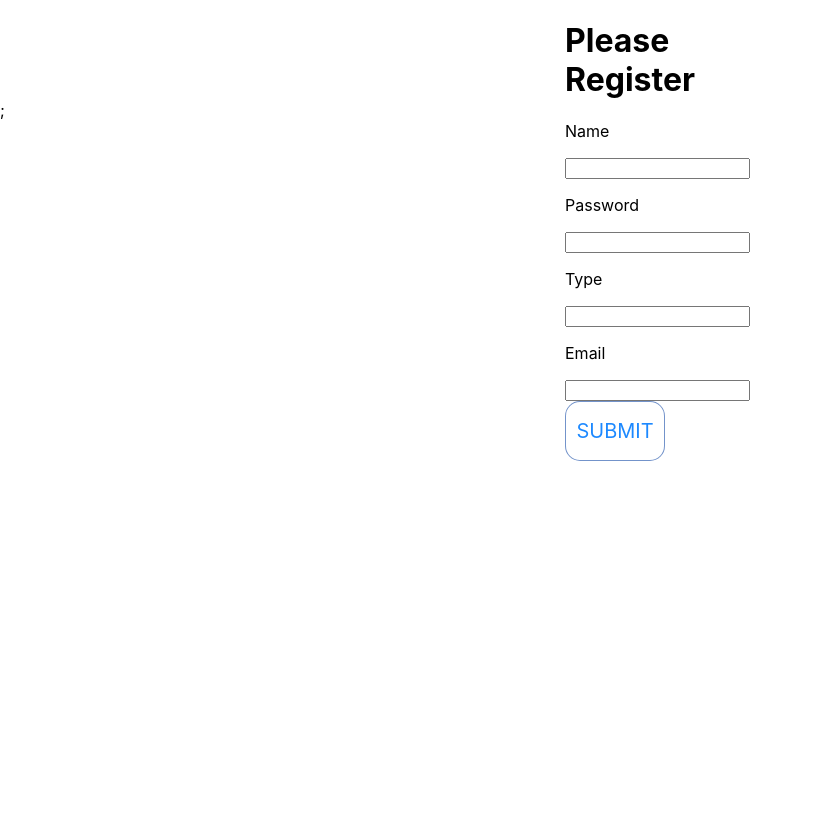
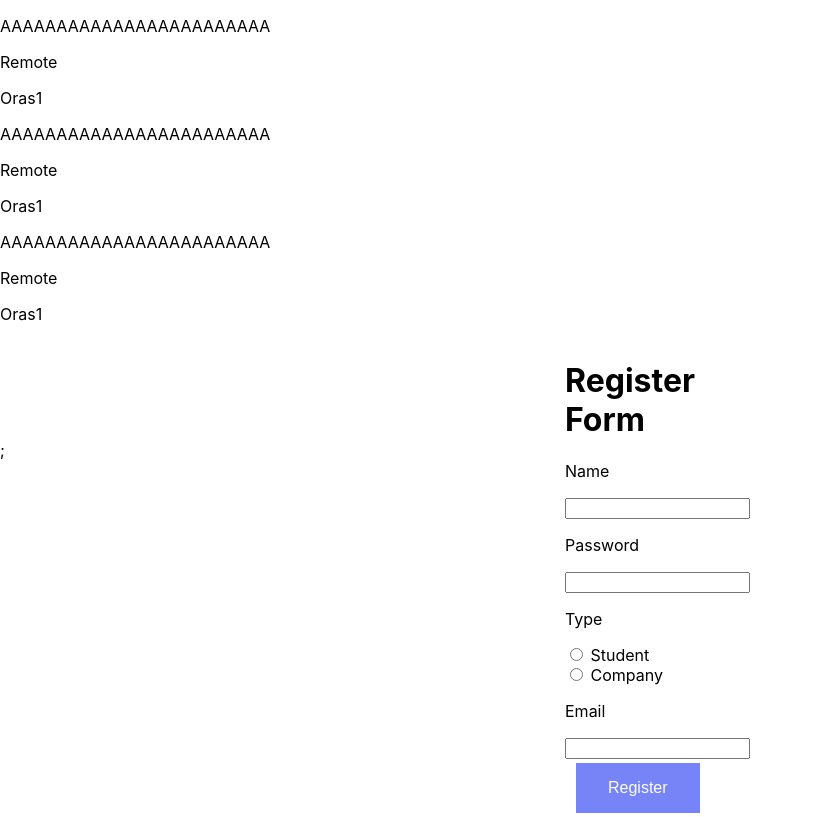
Before and after one commit to snokaru/student-connect, a React (Create React App) app in the folder frontend/: page / in a window 1280 px wide. Shown: the whole page, without its empty margins (0-813 px from the left). Built offline with nearby package versions, Linux system fonts and the light colour scheme; the HTML template or start-up script is replaced by a standard one.

Commit message:
Home component

```diff
--- a/frontend/src/App.js
+++ b/frontend/src/App.js
@@ -1,10 +1,12 @@
 import React from 'react'
-import RegisterForm from './components/RegisterForm/RegisterForm'
+import RegisterForm from './components/RegisterForm/RegisterForm';
 import UserState from './components/UserState/UserState';
+import Home from './components/Pages/Home';
 const App = () => {
   return (
     <React.Fragment>
       <UserState>
+      <Home/>
       <RegisterForm/>
       </UserState>
     </React.Fragment>
--- /dev/null
+++ b/frontend/src/components/Layout/JobComponent/Job.js
@@ -0,0 +1,20 @@
+import React from 'react'
+
+const Job = (props) => {
+    return (
+        <React.Fragment>
+            <div>
+                <p>{props.nume}</p>
+                <p>{props.descriere}</p>
+                <p>{props.tip}</p>
+                <p>{props.locatie}</p>
+            </div>
+
+        </React.Fragment>
+
+
+
+    )
+}
+
+export default Job;
--- /dev/null
+++ b/frontend/src/components/Pages/Home.js
@@ -0,0 +1,14 @@
+import React from 'react'
+import Job from "../Layout/JobComponent/Job";
+
+ const Home = () => {
+    return (
+        <div>
+            <Job name="Job1" descriere="AAAAAAAAAAAAAAAAAAAAAAAA" tip="Remote" locatie="Oras1"></Job>
+            <Job name="Job1" descriere="AAAAAAAAAAAAAAAAAAAAAAAA" tip="Remote" locatie="Oras1"></Job>
+            <Job name="Job1" descriere="AAAAAAAAAAAAAAAAAAAAAAAA" tip="Remote" locatie="Oras1"></Job>
+        </div>
+    )
+}
+
+export default Home;
--- a/frontend/src/components/RegisterForm/RegisterForm.js
+++ b/frontend/src/components/RegisterForm/RegisterForm.js
@@ -1,5 +1,7 @@
 import React from 'react'
+
 import classes from "./RegisterForm.module.css"
+
 
 const RegisterForm = () => {
   return (
@@ -7,25 +9,27 @@ const RegisterForm = () => {
     <React.Fragment>
       <div className={classes.container}>
       <form className={classes.item}>
-      <h1>Please Register</h1>
+      <h1>Register Form</h1>
         <label >
           <p>Name</p>
-          <input type="text"/>
+          <input type="name" name="name"/>
         </label>
         <label>
+
           <p>Password</p>
-          <input />
+          <input type="password" name="password"/>
         </label>
-        <label>
+        <div>
           <p>Type</p>
-          <input />
-        </label>
+          <input type="radio" value="Student" name="gender"/> Student
+          <input type="radio" value="Company" name="gender" /> Company
+          </div>
         <label>
           <p>Email</p>
-          <input />
+          <input type="email" name="email"/>
         </label>
         <div >
-          <button type="submit" className={classes.button}>Submit</button>
+          <button type="submit" className={classes.button}>Register</button>
         </div>
       </form>
     </div>
--- a/frontend/src/components/RegisterForm/RegisterForm.module.css
+++ b/frontend/src/components/RegisterForm/RegisterForm.module.css
@@ -14,28 +14,29 @@
 
 }
 
-button {
-    position: fixed;
-    margin: 0;
-    padding: 10px 40px;
-    height: 60px;
-    width: 100px;
-    outline: none;
-    text-decoration: none;
-    display: flex;
-    justify-content: center;
-    align-items: center;
-    cursor: pointer;
-    text-transform: uppercase;
-    background-color: #ffffff;
-    border: 1px solid rgba(22, 76, 167, 0.6);
-    border-radius: 15px;
-    color: #1d89ff;
-    font-weight: 400;
-    font-size: 20px;
-    font-family: inherit;
-    z-index: 0;
-    overflow: hidden;
-    transition: all 0.3s cubic-bezier(0.02, 0.01, 0.47, 1);
+.button {
+  background-color: #1e33f4;
+  border: none;
+  color: white;
+  padding: 16px 32px;
+  text-align: center;
+  font-size: 16px;
+  margin: 4px 2px;
+  opacity: 0.6;
+  transition: 0.3s;
+  display: inline-block;
+  text-decoration: none;
+  cursor: pointer;
+  margin-left: 11px;
+}
 
-  }
+.button-hover {opacity: 1}
+
+.center {
+  margin: 0;
+  position: absolute;
+  top: 50%;
+  left: 50%;
+  -ms-transform: translate(-50%, -50%);
+  transform: translate(-50%, -50%);
+}
```
Also changed, not shown: frontend/src/components/Pages/About.js (added, +9 -0 lines), frontend/src/components/Pages/User.js (added, +16 -0 lines).
